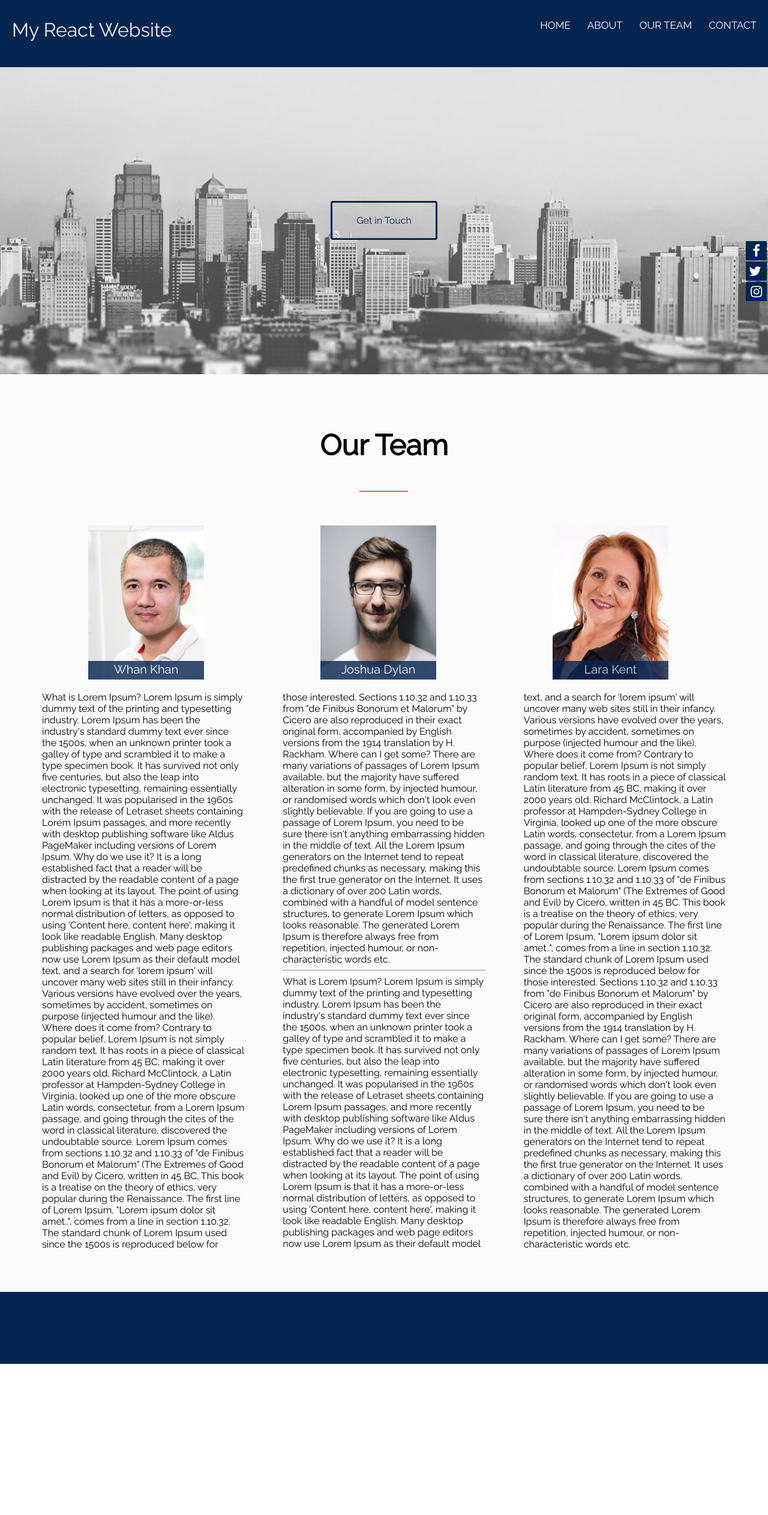
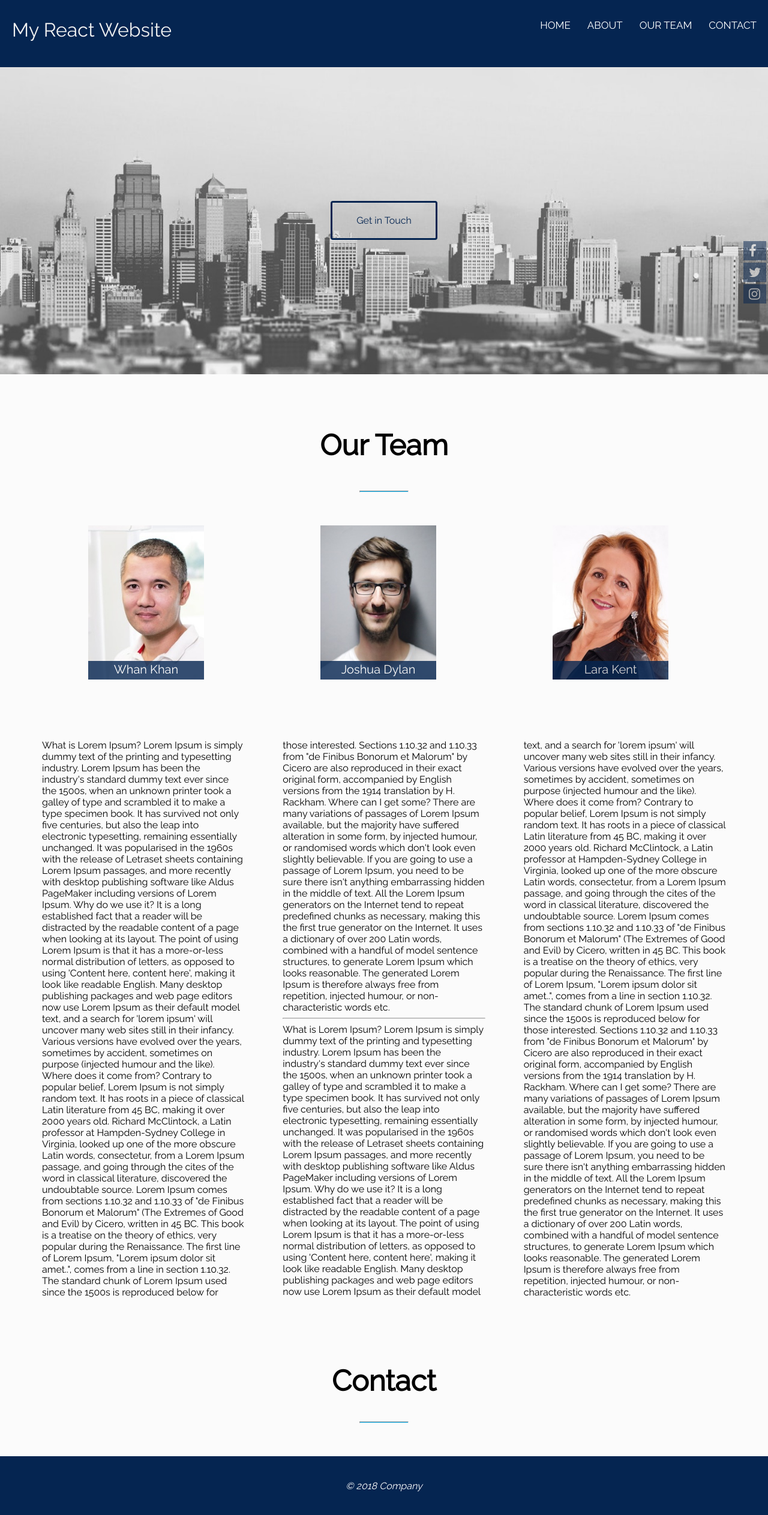
Before and after one commit to paul-wr/my-react-website, a React (Create React App) app: page / in a window 1280 px wide. Shown: the top 2526 px of the page at 60% size. Before the commit the page ends 2274 px from the top, so only its background shows below. Built offline with nearby package versions, Linux system fonts and the light colour scheme.

Commit message:
team added

```diff
--- a/src/App.css
+++ b/src/App.css
@@ -91,6 +91,7 @@ color: #f2f2f2;
 padding: 20px;
 column-count: 3;
 column-gap: 4em;
+margin-top: 5em;
 }
 
 /*
@@ -263,6 +264,14 @@ section {
 footer {
 background-color: #052551;
 grid-area: footer;
+text-align: center;
+padding: 40px;
+
+}
+
+footer cite {
+color: #fff;
+text-align: center;
 }
 
 .fa-dz-nav {
@@ -282,27 +291,40 @@ font-size: 29px;
 padding: 5px;
 margin: 2px;
 cursor: pointer;
-top: 30px;
-right: 10px;
 }
 
 .fa-facebook {
-padding: 5px 11px;
+padding: 5px 9px;
 }
 
 .fa-instagram {
-padding: 5px 8px;
+padding: 5px 9px;
+}
+.fa-twitter {
+padding: 5px 9px;
 }
 
 .fa-instagram, .fa-facebook, .fa-twitter {
 font-size: 22px;
 display: block;
+transition-duration: .7s;
+transition-property: width, opacity;
+width: 20px;
+float: right;
+opacity: .5;
+}
+
+.fa-instagram:hover, .fa-facebook:hover, .fa-twitter:hover {
+width: 50px;
+opacity: 1;
 }
 
 #icon-wrapper {
 position: fixed;
 top: 50%;
-right: 0px;
+right: 1px;
+width: 30px;
+background-color: transparent;
 }
 
 /*
--- a/src/App.js
+++ b/src/App.js
@@ -31,7 +31,7 @@ class Header extends React.Component {
 
   render() {
   return <header><h1 id="header-text">My React Website</h1><ul className="main-nav">
-      <li><a href="#">Home</a></li>
+      <li><a href="">Home</a></li>
       <li><a href="#about">About</a></li>
       <li><a href="#ourteam">Our Team</a></li>
       <li><a href="#contact">Contact</a></li>
@@ -64,7 +64,6 @@ The standard chunk of Lorem Ipsum used since the 1500s is reproduced below for t
 Where can I get some?
 There are many variations of passages of Lorem Ipsum available, but the majority have suffered alteration in some form, by injected humour, or randomised words which don't look even slightly believable. If you are going to use a passage of Lorem Ipsum, you need to be sure there isn't anything embarrassing hidden in the middle of text. All the Lorem Ipsum generators on the Internet tend to repeat predefined chunks as necessary, making this the first true generator on the Internet. It uses a dictionary of over 200 Latin words, combined with a handful of model sentence structures, to generate Lorem Ipsum which looks reasonable. The generated Lorem Ipsum is therefore always free from repetition, injected humour, or non-characteristic words etc.
 <hr />
-<span id="contact"></span>
  What is Lorem Ipsum?
 Lorem Ipsum is simply dummy text of the printing and typesetting industry. Lorem Ipsum has been the industry's standard dummy text ever since the 1500s, when an unknown printer took a galley of type and scrambled it to make a type specimen book. It has survived not only five centuries, but also the leap into electronic typesetting, remaining essentially unchanged. It was popularised in the 1960s with the release of Letraset sheets containing Lorem Ipsum passages, and more recently with desktop publishing software like Aldus PageMaker including versions of Lorem Ipsum.
 
@@ -81,6 +80,8 @@ Where can I get some?
 There are many variations of passages of Lorem Ipsum available, but the majority have suffered alteration in some form, by injected humour, or randomised words which don't look even slightly believable. If you are going to use a passage of Lorem Ipsum, you need to be sure there isn't anything embarrassing hidden in the middle of text. All the Lorem Ipsum generators on the Internet tend to repeat predefined chunks as necessary, making this the first true generator on the Internet. It uses a dictionary of over 200 Latin words, combined with a handful of model sentence structures, to generate Lorem Ipsum which looks reasonable. The generated Lorem Ipsum is therefore always free from repetition, injected humour, or non-characteristic words etc.
   </article>
   </div>
+  <span id="contact"></span>
+  <Contact />
   </section>;
   }
 
@@ -89,7 +90,7 @@ There are many variations of passages of Lorem Ipsum available, but the majority
 class Footer extends React.Component {
 
   render() {
-  return <footer></footer>;
+  return <footer><cite>&copy; 2018 Company</cite></footer>;
   }
 
 }
@@ -156,9 +157,9 @@ class MainImage extends React.Component {
 
   render(){
     return <div id="home-section-one"> <div id="icon-wrapper">
-      <a href="#"><i className="fa fa-facebook"></i></a>
-      <a href="#"><i className="fa fa-twitter"></i></a>
-      <a href="#"><i className="fa fa-instagram"></i></a>
+      <a href="http://facebook.com"><i className="fa fa-facebook"></i></a><br/>
+      <a href="http://twitter.com"><i className="fa fa-twitter"></i></a><br/>
+      <a href="http://instagram.com"><i className="fa fa-instagram"></i></a><br/>
     </div>  <div id="contact-wrapper"><a class="contact" href="#contact">Get in Touch</a></div></div>
   }
 }
@@ -184,6 +185,17 @@ class App extends Component {
   }
 }
 
+class Contact extends React.Component {
+
+  render() {
+    return <div>
+      <h1 id="teamHeading">Contact</h1>
+      <hr class="customLine"/>
+    </div>
+  }
+
+}
+
 
 
 export default App;
```
Lines whose indentation alone changed are shown as unchanged.
